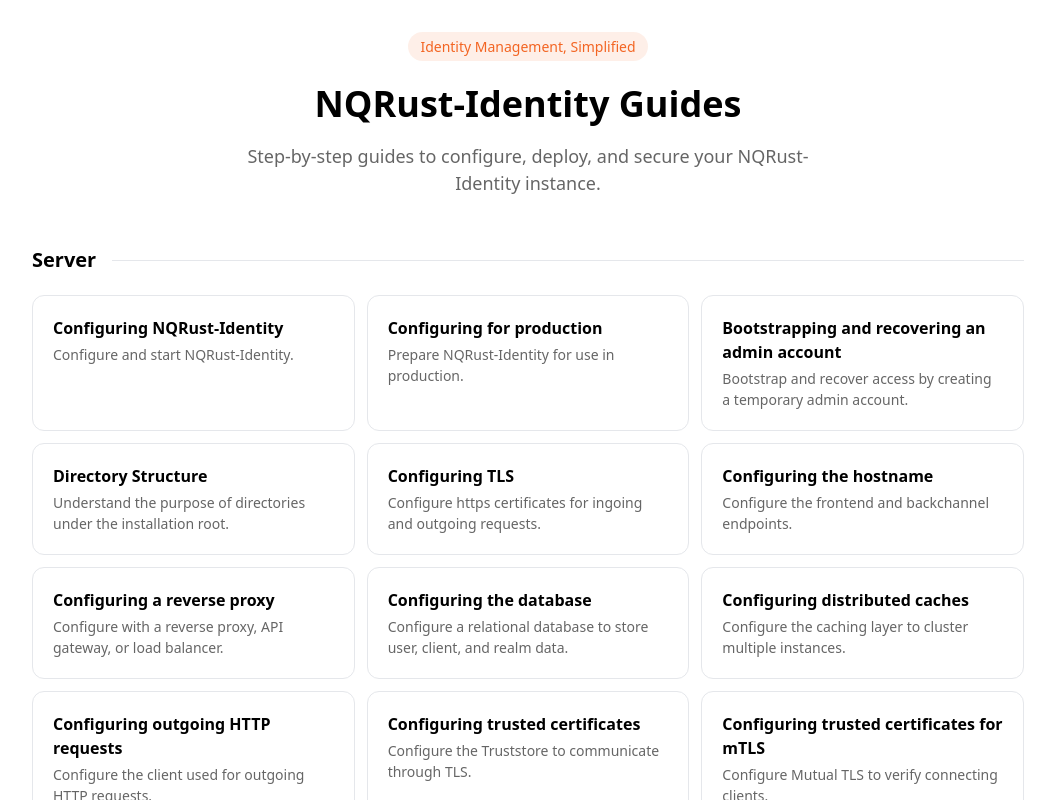
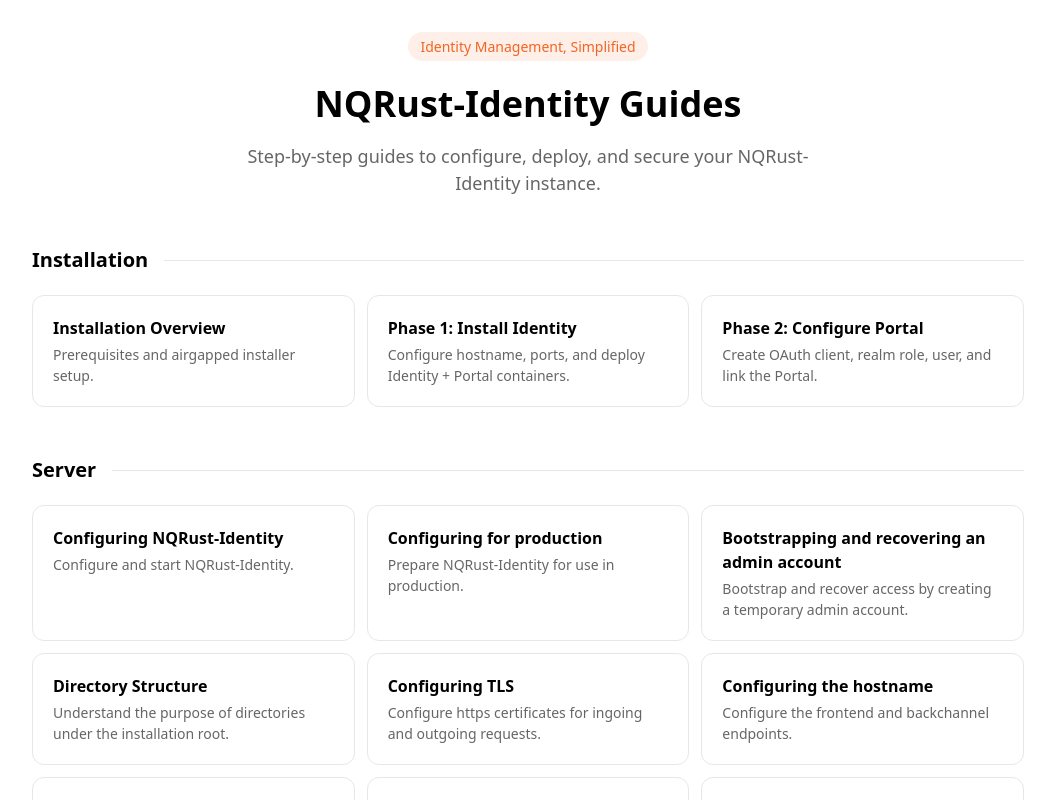
Before and after one commit to IdhamTryCode/NQRust-Identity-Docs, a Next.js app: page / in a window 1280 px wide. Shown: the top 800 px of the page, without its empty margins (112-1167 px from the left). Built offline with nearby package versions, Linux system fonts and the light colour scheme.

Commit message:
feat: add installation category with detailed guide cards to GuidesHomePage

```diff
--- a/components/GuidesHomePage.tsx
+++ b/components/GuidesHomePage.tsx
@@ -1,6 +1,14 @@
 import Link from 'next/link'
 
 const categories = [
+  {
+    title: 'Installation',
+    cards: [
+      { title: 'Installation Overview', desc: 'Prerequisites and airgapped installer setup.', href: '/en/guides/installation' },
+      { title: 'Phase 1: Install Identity', desc: 'Configure hostname, ports, and deploy Identity + Portal containers.', href: '/en/guides/installation/phase-1-identity' },
+      { title: 'Phase 2: Configure Portal', desc: 'Create OAuth client, realm role, user, and link the Portal.', href: '/en/guides/installation/phase-2-portal' },
+    ]
+  },
   {
     title: 'Server',
     cards: [
```
